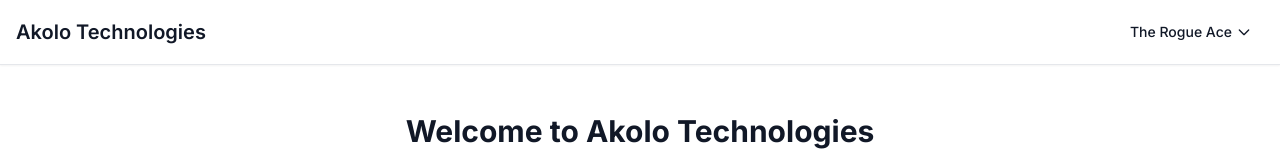
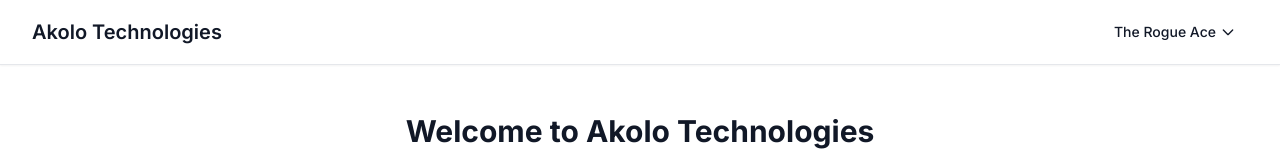
Before and after one commit to TheRoguestAce/akolotechnologies, a Next.js app: page / in a window 1280 px wide. Shown: the top 160 px of the page. Built offline with nearby package versions, Linux system fonts and the light colour scheme.

Commit message:
more small stuff

```diff
--- a/app/components/NavigationDropdown.tsx
+++ b/app/components/NavigationDropdown.tsx
@@ -25,7 +25,11 @@
       </button>
 
       {isOpen && (
-        <div className="absolute right-0 mt-2 w-48 bg-white rounded-md shadow-lg py-1 z-50 border border-gray-200">
+        <div
+          className="absolute right-0 mt-2 w-48 bg-white rounded-md shadow-lg py-1 z-50 border border-gray-200"
+          onMouseEnter={() => setIsOpen(true)}
+          onMouseLeave={() => setIsOpen(false)}
+        >
           <Link
             href="/info"
             className="block px-4 py-2 text-sm text-gray-700 hover:bg-gray-100 transition-colors"
--- a/app/layout.tsx
+++ b/app/layout.tsx
@@ -21,7 +21,7 @@
         <div className="min-h-screen bg-white">
           {/* Top Bar */}
           <header className="bg-white shadow-sm border-b border-gray-200">
-            <div className="flex justify-between items-center h-16 px-2 sm:px-4">
+            <div className="flex justify-between items-center h-16 px-6 sm:px-8">
               <div className="flex items-center">
                 <a href="/" className="text-xl font-semibold text-gray-900 hover:text-gray-700 transition-colors">
                   Akolo Technologies
```
